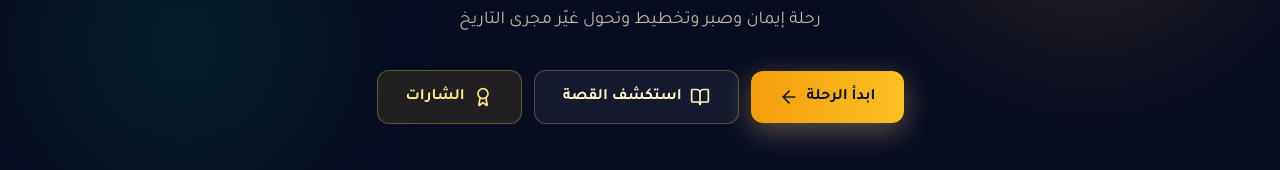
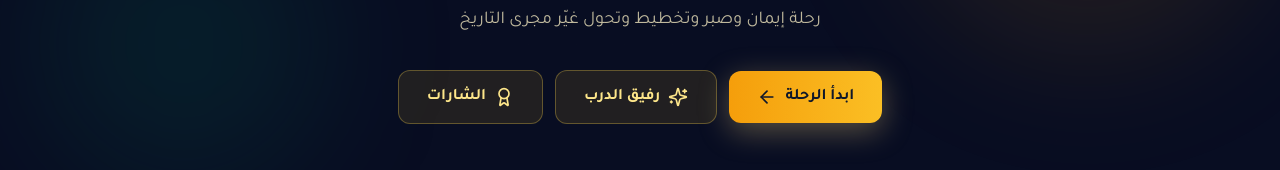
Before and after one commit to mohammed-alakhdhar/darb-islamic-journey, a React (Vite) app: page /journey/1 in a window 1280 px wide. Shown: the part 261-431 px from the top of the page. Built offline with nearby package versions, Linux system fonts and the light colour scheme; no server answers; a web font is replaced by a local one.

Commit message:
استبدال زر استكشف القصة بزر رفيق الدرب في خريطة الرحلة
Co-authored-by: mohammed-alakhdhar <337702135+mohammed-alakhdhar@users.noreply.github.com>

```diff
--- a/src/pages/JourneyMap.jsx
+++ b/src/pages/JourneyMap.jsx
@@ -1,9 +1,10 @@
 import { useState } from 'react';
 import { useNavigate } from 'react-router-dom';
-import { Sparkles, Compass, ArrowLeft, BookOpen, Award } from 'lucide-react';
+import { Sparkles, Compass, ArrowLeft, Award } from 'lucide-react';
 import Navbar from '@/components/Navbar';
 import HijrahJourneyMap from '@/components/hijrah/HijrahJourneyMap';
 import BadgesModal from '@/components/hijrah/BadgesModal';
+import AIGuidePanel from '@/components/AIGuidePanel';
 import { useUserProgress, HIJRAH_LANDMARK_STAGES } from '@/lib/darb';
 import { useI18n } from '@/lib/i18n';
 
@@ -12,15 +13,12 @@ export default function JourneyMap({ journeySlug = 'hijrah' }) {
   const { progress, update } = useUserProgress();
   const { t, journeyMeta, stageMeta } = useI18n();
   const [badgesOpen, setBadgesOpen] = useState(false);
+  const [guideOpen, setGuideOpen] = useState(false);
 
   const startJourney = () => {
     const stage = progress?.current_stage && progress.current_stage > 1 ? progress.current_stage : 1;
     update({ current_journey: 'hijrah', current_stage: stage });
     navigate(`/journey/hijrah/stage/${stage}`);
-  };
-
-  const exploreStory = () => {
-    document.getElementById('journey-map')?.scrollIntoView({ behavior: 'smooth' });
   };
 
   const handleExplore = (stageOrder) => {
@@ -77,10 +75,10 @@ export default function JourneyMap({ journeySlug = 'hijrah' }) {
               {t('map.startJourney')} <ArrowLeft className="h-5 w-5" />
             </button>
             <button
-              onClick={exploreStory}
-              className="inline-flex items-center gap-2 rounded-xl border border-amber-300/30 bg-white/5 px-7 py-3.5 text-base font-semibold text-amber-100 hover:bg-white/10 transition-colors"
+              onClick={() => setGuideOpen(true)}
+              className="inline-flex items-center gap-2 rounded-xl border border-amber-300/30 bg-amber-400/10 px-7 py-3.5 text-base font-semibold text-amber-200 hover:bg-amber-400/20 transition-colors"
             >
-              <BookOpen className="h-5 w-5" /> {t('map.exploreStory')}
+              <Sparkles className="h-5 w-5" /> {t('stage.guideButton')}
             </button>
             <button
               onClick={() => setBadgesOpen(true)}
@@ -135,6 +133,14 @@ export default function JourneyMap({ journeySlug = 'hijrah' }) {
       </footer>
 
       <BadgesModal open={badgesOpen} onClose={() => setBadgesOpen(false)} completedStages={progress?.completed_stages || []} />
+      <AIGuidePanel
+        open={guideOpen}
+        onClose={() => setGuideOpen(false)}
+        journeySlug="hijrah"
+        stageOrder={progress?.current_stage || 1}
+        knowledgeLevel={progress?.knowledge_level || 'beginner'}
+        stageTitle={stageMeta(progress?.current_stage || 1)?.title || ''}
+      />
     </div>
   );
 }
```
